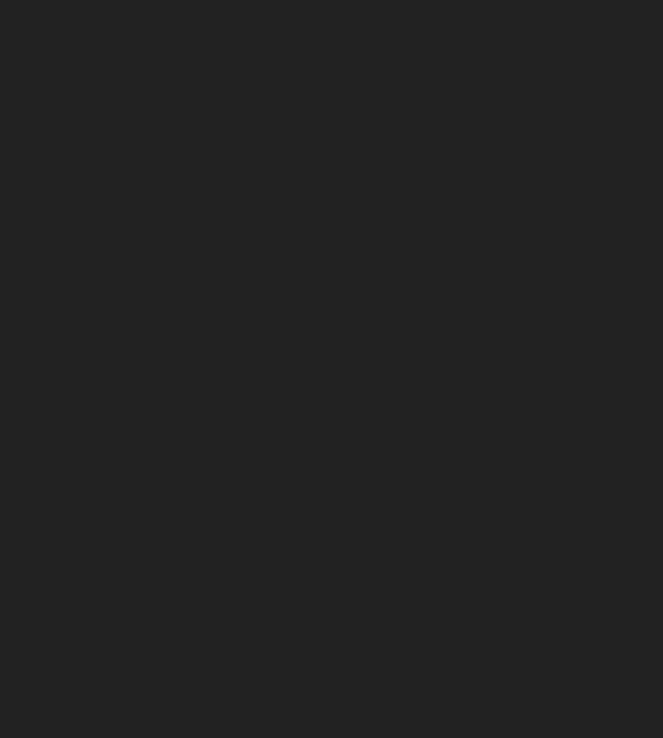
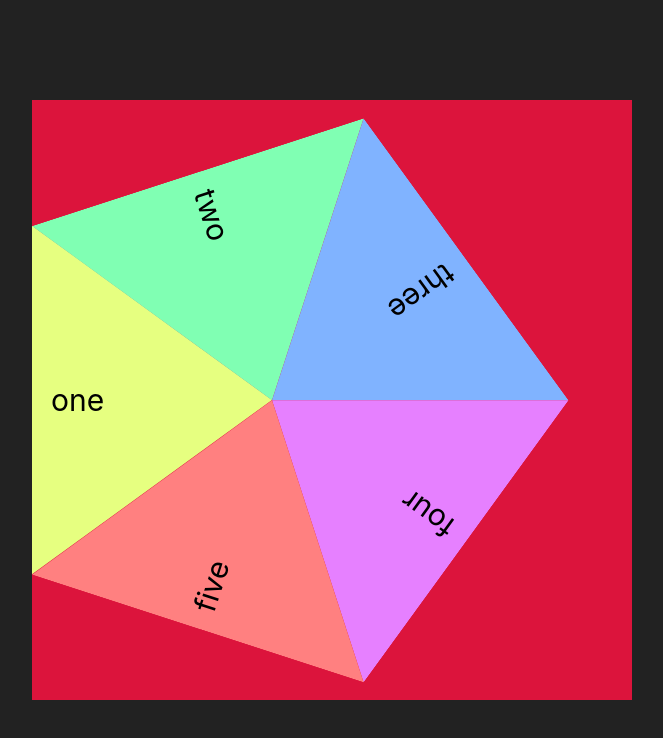
Before and after one commit to ShmigelskiyAndrey/fortune-wheel, a React (Create React App) app: page / in a window 1280 px wide. Shown: the top 738 px of the page, without its empty margins (308-971 px from the left). Built offline with nearby package versions, Linux system fonts and the light colour scheme.

Commit message:
added css rotation, coloring, shapes

```diff
--- a/src/components/wheel.js
+++ b/src/components/wheel.js
@@ -2,9 +2,13 @@
 
 function Wheel() {
     return (
-     <main className={styles.wheel}>
-
-     </main>
+      <ul className={styles.wheel}>
+        <li className={styles.elem}>one</li>
+        <li className={styles.elem}>two</li>
+        <li className={styles.elem}>three</li>
+        <li className={styles.elem}>four</li>
+        <li className={styles.elem}>five</li>
+      </ul>
     );
   }
 
--- a/src/components/wheel.module.css
+++ b/src/components/wheel.module.css
@@ -1,3 +1,69 @@
 .wheel {
-    color: aqua;
+    --items: 5;
+    all: unset;
+  aspect-ratio: 1 / 1;
+    width: 600px;
+    height: 600px;
+    background: crimson;
+    container-type: inline-size;
+    direction: ltr;
+    display: grid;
+    place-content: center start;
 }
+
+.elem {
+    align-content: center;
+    background: deepskyblue;
+    display: grid;
+    font-size: 5cqi;
+    grid-area: 1 / -1;
+    list-style: none;
+    box-sizing: border-box;
+    padding-left: 1ch;
+    transform-origin: center right;
+    width: 40cqi;
+}
+
+.elem {
+    &:nth-of-type(1) { --idx: 1; }
+    &:nth-of-type(2) { --idx: 2; }
+    &:nth-of-type(3) { --idx: 3; }
+    &:nth-of-type(4) { --idx: 4; }
+    &:nth-of-type(5) { --idx: 5; }
+}
+
+.elem {
+    rotate: calc(360deg / var(--items) * calc(var(--idx) - 1));
+    background: hsl(calc(360deg / var(--items) *
+    calc(var(--idx))), 100%, 75%);
+
+    /* height: calc((2 * pi * 50cqi) / var(--items)); */
+    height: calc(2*40cqi*tan(180deg/var(--items)));
+
+    clip-path: polygon(0% 0%, 100% 50%, 0% 100%);
+}
+
+
+
+
+
+
+
+/* align-content: center;
+    display: grid;
+    grid-area: 1 / -1;
+    transform-origin: center right;
+    box-sizing: border-box;
+
+    font-size: 4rem;
+    padding-left: 50px;
+    width: 300px; */
+
+    /* .wheel {
+        width: 600px;
+        height: 600px;
+        background-color: grey;
+        display: grid;
+        place-content: center start;
+        position: relative;
+    } */
```
